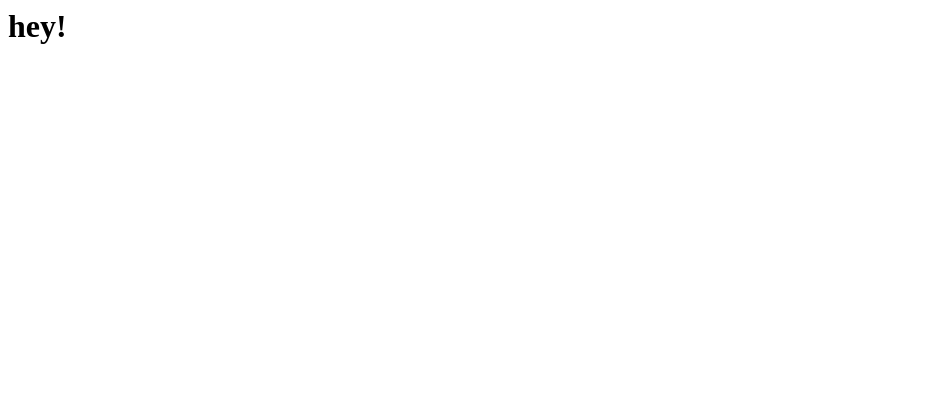
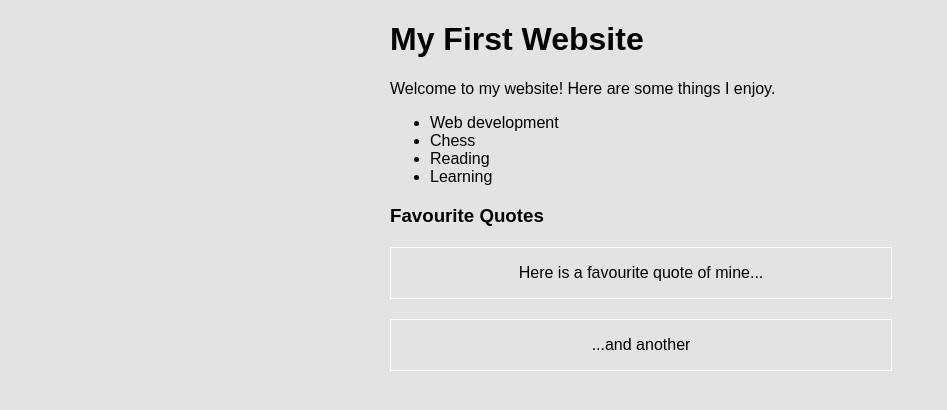
Before and after one commit to NilakshiS/stackroute-first-assignment-htmlcss, a plain HTML site: page index.html in a window 1280 px wide. Shown: the whole page, without its empty margins (0-947 px from the left). Drawn offline with Linux system fonts and the light colour scheme.

Commit message:
Update index.html

```diff
--- a/index.html
+++ b/index.html
@@ -1,3 +1,27 @@
-<h1>
-    hey!
-</h1>
+<!DOCTYPE html>
+<html>
+    <head>
+        <meta charset="utf-8" />
+        <title>Index</title>
+        <link rel="stylesheet" href="css/style.css">
+    </head>
+    <body>
+        <div>
+            <h1>My First Website</h1>
+            <p>Welcome to my website! Here are some things I enjoy.</p>
+            <ul>
+                <li>Web development</li>
+                <li>Chess</li>
+                <li>Reading</li>
+                <li>Learning</li>
+            </ul>
+            <h3>Favourite Quotes</h3>
+            <blockquote>
+                <p>Here is a favourite quote of mine...</p>
+            </blockquote>
+            <blockquote>
+                <p>...and another</p>
+            </blockquote>
+        </div>
+    </body>
+</html>
```
